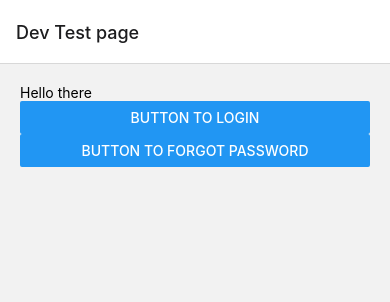
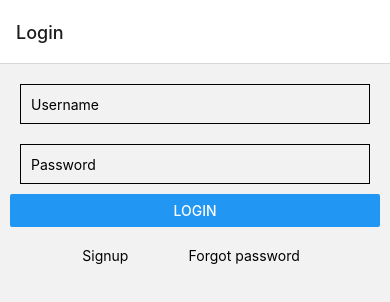
Before and after one commit to mas324/FirstFriend, a React Native app: screen / in a window 390 px wide. Shown: the top 302 px of the page. Built offline with nearby package versions, Linux system fonts and the light colour scheme.

Commit message:
Authentication
Basic integration of authentication flow

Signed-off-by: Shawn Merana <shawnmerana@gmail.com>

```diff
--- a/App.js
+++ b/App.js
@@ -1,20 +1,87 @@
 import * as React from 'react';
+import * as SecureStore from 'expo-secure-store';
 import { NavigationContainer } from '@react-navigation/native';
 import { createNativeStackNavigator } from '@react-navigation/native-stack';
 import { LoginPage } from './Login';
 import { PasswordReset } from './PassRes';
 import { Test } from './Test';
 
+export const AuthContext = React.createContext();
 const Stack = createNativeStackNavigator();
 
-export default function App() {
+export default function App({ navigation }) {
+  const [state, dispatch] = React.useReducer(
+    (prevState, action) => {
+      switch (action.type) {
+        case 'RESTORE_TOKEN':
+          return {
+            ...prevState,
+            userToken: action.token,
+            isLoading: false,
+          };
+        case 'SIGN_IN':
+          return {
+            ...prevState,
+            isSignout: false,
+            userToken: action.token,
+          };
+        case 'SIGN_OUT':
+          return {
+            ...prevState,
+            isSignout: true,
+            userToken: null
+          };
+      }
+    },
+    {
+      isLoading: true,
+      isSignout: false,
+      userToken: null,
+    }
+  );
+
+  React.useEffect(() => {
+    const bootstrapAsync = async () => {
+      let userToken;
+      try {
+        userToken = await SecureStore.getItemAsync('userToken');
+      } catch (e) {
+        // When failed
+      }
+
+      dispatch({ type: 'RESTORE_TOKEN', token: userToken });
+    };
+
+    bootstrapAsync();
+  }, []);
+
+  const authContext = React.useMemo(() => ({
+    signIn: async (data) => {
+      console.log(data);
+      dispatch({ type: 'SIGN_IN', token: 'token' });
+    },
+    signOut: () => dispatch({ type: 'SIGN_OUT' }),
+    signUp: async (data) => {
+      dispatch({ type: 'SIGN_IN', token: 'token' });
+    },
+  }), []);
+
   return (
     <NavigationContainer>
-      <Stack.Navigator>
-        <Stack.Screen name='Test' component={Test} options={{title: 'Dev Test page'}} />
-        <Stack.Screen name='Login' component={LoginPage} options={{title: 'Login'}} />
-        <Stack.Screen name='PassRes' component={PasswordReset} options={{title: 'Forgot Password'}} />
-      </Stack.Navigator>
+      <AuthContext.Provider value={authContext}>
+        <Stack.Navigator>
+        {state.userToken == null ? (
+          <>
+            <Stack.Screen name='Login' component={LoginPage} options={{title: 'Login'}} />
+            <Stack.Screen name='PassRes' component={PasswordReset} options={{title: 'Forgot Password'}} />
+          </>
+        ) : (
+          <>
+            <Stack.Screen name='Test' component={Test} options={{title: 'Dev Test page'}} />
+          </>
+        )}
+        </Stack.Navigator>
+      </AuthContext.Provider>
     </NavigationContainer>
   );
 }
--- a/Login.js
+++ b/Login.js
@@ -1,12 +1,13 @@
 import React, { useState } from 'react';
 import { Text, TextInput, SafeAreaView, StyleSheet, Button, Pressable, View } from 'react-native';
+import { AuthContext } from './App';
 
 export function LoginPage({ navigation }) {
 
     const [username, setName] = useState('');
     const [password, setPass] = useState('');
     const [rejectNotif, setRejection] = useState('');
-    let validate = true;
+    const { signIn } = React.useContext(AuthContext);
 
     return (
         <SafeAreaView style={{padding: 10, flex: 1, alignContent: 'center'}}>
@@ -33,17 +34,7 @@ export function LoginPage({ navigation }) {
             />
             <Button
                 onPress={() => {
-                    // TODO: Add validation with a database for user logins
-                    // Use validate as return variable
-
-                    //validate = database.password() == password
-
-                    if (validate) {
-                        navigator.navigate('Home');
-                    } else {
-                        // Notify the user of a failed login
-                        setRejection('Login information is incorrect  ');
-                    }
+                    signIn({ username, password})
                 }}
                 title='Login'
             />
@@ -72,4 +63,7 @@ export const styles = StyleSheet.create({
         borderWidth: 1,
         padding: 10,
     },
+    button: {
+
+    }
 });
--- a/package.json
+++ b/package.json
@@ -14,6 +14,7 @@
     "@react-navigation/native": "^6.1.10",
     "@react-navigation/native-stack": "^6.9.18",
     "expo": "~50.0.6",
+    "expo-secure-store": "^12.8.1",
     "expo-status-bar": "~1.11.1",
     "react": "18.2.0",
     "react-dom": "18.2.0",
```
Also changed, not shown: 1 other file (tests, documents, lock files or other folders).
